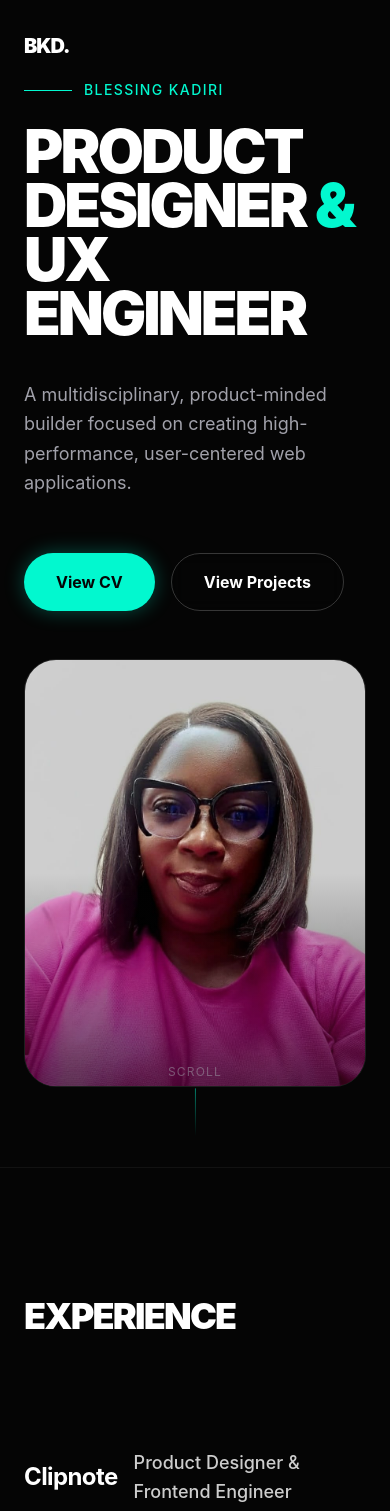
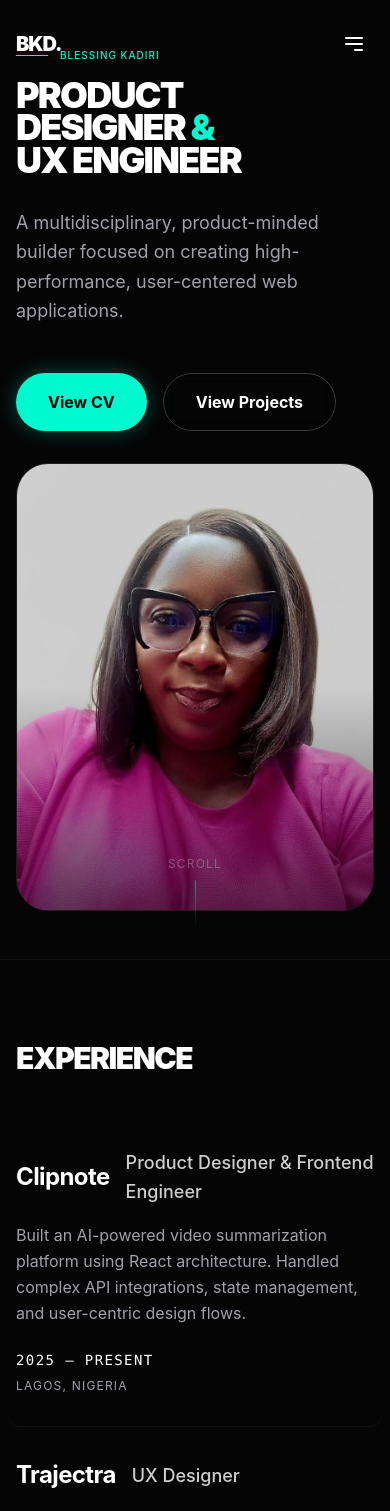
Before and after one commit to Blessingdevdesign25/Portfolio, a React (Vite) app: page / in a window 390 px wide. Shown: the top 1511 px of the page. Built offline with nearby package versions, Linux system fonts and the light colour scheme.

Commit message:
feat: implement portfolio landing page with Hero, WorkExperience, and Contact sections

```diff
--- a/index.html
+++ b/index.html
@@ -1,10 +1,30 @@
-
 <!DOCTYPE html>
 <html lang="en">
   <head>
     <meta charset="UTF-8" />
     <meta name="viewport" content="width=device-width, initial-scale=1.0" />
-      <title>Portfolio creation</title>
+    <title>Blessing Kadiri | Product Designer & UX Engineer</title>
+
+    <!-- Primary Meta Tags -->
+    <meta name="title" content="Blessing Kadiri | Product Designer & UX Engineer" />
+    <meta name="description" content="Product-minded builder focused on creating high-performance, user-centered web applications. Specialist in Product Design and UX Engineering." />
+
+    <!-- Open Graph / Facebook -->
+    <meta property="og:type" content="website" />
+    <meta property="og:url" content="https://Blessingdevdesign25.github.io/Portfolio/" />
+    <meta property="og:title" content="Blessing Kadiri | Product Designer & UX Engineer" />
+    <meta property="og:description" content="Product-minded builder focused on creating high-performance, user-centered web applications." />
+    <meta property="og:image" content="/icons/og-image.png" />
+
+    <!-- Twitter -->
+    <meta property="twitter:card" content="summary_large_image" />
+    <meta property="twitter:url" content="https://Blessingdevdesign25.github.io/Portfolio/" />
+    <meta property="twitter:title" content="Blessing Kadiri | Product Designer & UX Engineer" />
+    <meta property="twitter:description" content="Product-minded builder focused on creating high-performance, user-centered web applications." />
+    <meta property="twitter:image" content="/icons/og-image.png" />
+
+    <!-- Favicon -->
+    <link rel="icon" type="image/svg+xml" href="/vite.svg" />
   </head>
 
   <body>
--- a/src/app/components/Contact.tsx
+++ b/src/app/components/Contact.tsx
@@ -5,7 +5,7 @@ export default function Contact() {
   const email = "blessingkadiri21@gmail.com";
 
   return (
-    <section id="contact" className="relative px-6 md:px-20 pt-32 pb-10 bg-background overflow-hidden">
+    <section id="contact" className="relative px-4 sm:px-6 md:px-20 pt-20 sm:pt-32 pb-10 bg-background overflow-hidden">
       {/* Background Glow */}
       <div className="absolute bottom-0 left-1/2 -translate-x-1/2 w-full h-[300px] bg-primary/20 blur-[150px] -z-10" />
 
@@ -14,24 +14,24 @@ export default function Contact() {
           initial={{ opacity: 0, y: 20 }}
           whileInView={{ opacity: 1, y: 0 }}
           viewport={{ once: true }}
-          className="flex flex-col items-center text-center gap-8 mb-40"
+          className="flex flex-col items-center text-center gap-6 sm:gap-8 mb-20 sm:mb-40"
         >
-          <h2 className="text-5xl md:text-8xl font-black uppercase tracking-tighter leading-tight">
+          <h2 className="text-4xl sm:text-5xl md:text-8xl font-black uppercase tracking-tighter leading-tight">
             Let’s build <br /> something great.
           </h2>
 
-          <p className="max-w-xl text-lg text-muted-foreground">
+          <p className="max-w-xl text-base sm:text-lg text-muted-foreground px-4">
             I’m always open to discussing product design and UX engineering work.
           </p>
 
           <a
             href={`mailto:${email}`}
-            className="group relative mt-12"
+            className="group relative mt-8 sm:mt-12"
           >
-            <span className="text-3xl md:text-5xl font-bold underline decoration-primary/50 underline-offset-8 group-hover:decoration-primary transition-all">
+            <span className="text-2xl sm:text-3xl md:text-5xl font-bold underline decoration-primary/50 underline-offset-8 group-hover:decoration-primary transition-all break-all sm:break-normal">
               {email}
             </span>
-            <div className="absolute -right-12 top-0 md:top-2 translate-x-4 opacity-0 group-hover:opacity-100 group-hover:translate-x-0 transition-all">
+            <div className="absolute -right-12 top-0 md:top-2 translate-x-4 opacity-0 group-hover:opacity-100 group-hover:translate-x-0 transition-all hidden sm:block">
               <svg className="w-10 h-10 text-primary" fill="none" viewBox="0 0 24 24" stroke="currentColor">
                 <path strokeLinecap="round" strokeLinejoin="round" strokeWidth={2} d="M14 5l7 7m0 0l-7 7m7-7H3" />
               </svg>
@@ -40,20 +40,20 @@ export default function Contact() {
         </motion.div>
 
         {/* Massive Name Footer Logo */}
-        <div className="w-full select-none pointer-events-none mt-20 flex justify-center">
-          <h2 className="text-[12vw] md:text-[18vw] font-black uppercase leading-none tracking-tighter opacity-[0.03] whitespace-nowrap text-center">
+        <div className="w-full select-none pointer-events-none mt-10 sm:mt-20 flex justify-center">
+          <h2 className="text-[18vw] sm:text-[15vw] md:text-[18vw] font-black uppercase leading-none tracking-tighter opacity-[0.03] whitespace-nowrap text-center">
             BLESSING
           </h2>
         </div>
 
         {/* Final Footer Links */}
-        <div className="w-full flex flex-col md:flex-row justify-between items-center gap-8 py-10 border-t border-white/5 text-sm font-medium text-muted-foreground">
-          <div className="flex gap-8">
+        <div className="w-full flex flex-col md:flex-row justify-between items-center gap-6 py-10 border-t border-white/5 text-xs sm:text-sm font-medium text-muted-foreground">
+          <div className="flex flex-wrap justify-center gap-4 sm:gap-8">
             <a href="https://github.com/Blessingdevdesign25/" target="_blank" rel="noreferrer" className="hover:text-white transition-colors">GitHub</a>
             <a href="https://www.linkedin.com/in/blessing-o-kadiri" target="_blank" rel="noreferrer" className="hover:text-white transition-colors">LinkedIn</a>
             <a href="https://www.behance.net/blessingokadiri" target="_blank" rel="noreferrer" className="hover:text-white transition-colors">Behance</a>
           </div>
-          <p>© 2026 Built by Blessing Kadiri</p>
+          <p className="text-center sm:text-left">© 2026 Built by Blessing Kadiri</p>
         </div>
       </div>
     </section>
--- a/src/app/components/Hero.tsx
+++ b/src/app/components/Hero.tsx
@@ -5,24 +5,24 @@ import cvFile from "../../assets/Blessing_Amos-Aleonomoh_Resume.pdf";
 
 export default function Hero() {
   return (
-    <section className="relative min-h-screen flex flex-col justify-center px-6 md:px-20 py-20 overflow-hidden">
+    <section className="relative min-h-screen flex flex-col justify-center px-4 sm:px-6 md:px-20 py-12 sm:py-20 overflow-hidden">
       {/* Background Decorative Elements */}
       <div className="absolute top-0 right-0 w-[500px] h-[500px] bg-primary/10 rounded-full blur-[120px] -z-10 translate-x-1/2 -translate-y-1/2" />
       <div className="absolute bottom-0 left-0 w-[300px] h-[300px] bg-blue-500/10 rounded-full blur-[100px] -z-10 -translate-x-1/2 translate-y-1/2" />
 
-      <div className="max-w-[1280px] mx-auto w-full grid grid-cols-1 lg:grid-cols-[1fr_400px] gap-12 items-center">
+      <div className="max-w-[1280px] mx-auto w-full grid grid-cols-1 lg:grid-cols-[1fr_400px] gap-8 sm:gap-12 items-center">
         <motion.div
           initial={{ opacity: 0, y: 20 }}
           animate={{ opacity: 1, y: 0 }}
           transition={{ duration: 0.8 }}
-          className="flex flex-col gap-6"
+          className="flex flex-col gap-4 sm:gap-6"
         >
           <div className="flex items-center gap-3">
-            <span className="w-12 h-[1px] bg-primary"></span>
-            <span className="text-primary font-medium tracking-widest uppercase text-sm">Blessing Kadiri</span>
+            <span className="w-8 sm:w-12 h-[1px] bg-primary"></span>
+            <span className="text-primary font-medium tracking-widest uppercase text-[10px] sm:text-sm">Blessing Kadiri</span>
           </div>
 
-          <h1 className="text-6xl md:text-8xl font-black uppercase leading-[0.9] tracking-tighter">
+          <h1 className="text-4xl sm:text-6xl md:text-8xl font-black uppercase leading-[0.9] tracking-tighter">
             Product <br />
             Designer <span className="text-primary">&</span> <br />
             UX Engineer
--- a/src/app/components/WorkExperience.tsx
+++ b/src/app/components/WorkExperience.tsx
@@ -24,10 +24,10 @@ const experiences = [
 
 export default function WorkExperience() {
   return (
-    <section className="px-6 md:px-20 py-32 bg-background border-t border-white/5">
+    <section className="px-4 sm:px-6 md:px-20 py-20 sm:py-32 bg-background border-t border-white/5">
       <div className="max-w-[1280px] mx-auto">
-        <div className="flex flex-col gap-4 mb-16">
-          <h2 className="text-4xl md:text-5xl font-black uppercase tracking-tighter">
+        <div className="flex flex-col gap-4 mb-10 sm:mb-16">
+          <h2 className="text-3xl sm:text-4xl md:text-5xl font-black uppercase tracking-tighter">
             Experience
           </h2>
         </div>
@@ -40,7 +40,7 @@ export default function WorkExperience() {
               whileInView={{ opacity: 1, y: 0 }}
               viewport={{ once: true }}
               transition={{ delay: index * 0.1 }}
-              className="group py-12 border-b border-white/5 grid grid-cols-1 md:grid-cols-[2fr_1fr] gap-8 items-start hover:bg-white/[0.02] transition-colors rounded-lg px-4 -mx-4 cursor-default"
+              className="group py-8 sm:py-12 border-b border-white/5 grid grid-cols-1 md:grid-cols-[2fr_1fr] gap-6 sm:gap-8 items-start hover:bg-white/[0.02] transition-colors rounded-lg px-2 sm:px-4 -mx-2 sm:-mx-4 cursor-default"
             >
               <div className="flex flex-col gap-4">
                 <div className="flex items-center gap-4">
--- a/src/app/components/ui/Navbar.tsx
+++ b/src/app/components/ui/Navbar.tsx
@@ -3,6 +3,7 @@ import { motion, AnimatePresence } from "framer-motion";
 
 export default function Navbar() {
   const [scrolled, setScrolled] = useState(false);
+  const [mobileMenuOpen, setMobileMenuOpen] = useState(false);
 
   useEffect(() => {
     const handleScroll = () => {
@@ -21,14 +22,15 @@ export default function Navbar() {
   return (
     <nav
       className={`fixed top-0 left-0 w-full z-50 transition-all duration-300 ${
-        scrolled ? "py-4 bg-background/80 backdrop-blur-xl border-b border-white/5" : "py-8 bg-transparent"
+        scrolled ? "py-4 bg-background/80 backdrop-blur-xl border-b border-white/5" : "py-6 sm:py-8 bg-transparent"
       }`}
     >
-      <div className="max-w-[1280px] mx-auto px-6 md:px-20 flex items-center justify-between">
+      <div className="max-w-[1280px] mx-auto px-4 sm:px-6 md:px-20 flex items-center justify-between">
         <a href="#" className="text-xl font-black tracking-tighter hover:text-primary transition-colors">
           BKD.
         </a>
 
+        {/* Desktop Links */}
         <div className="hidden md:flex items-center gap-10">
           {navLinks.map((link) => (
             <a
@@ -50,8 +52,53 @@ export default function Navbar() {
           </a>
         </div>
 
-        {/* Mobile menu button could go here if needed, but keeping it minimalist for now */}
+        {/* Mobile Menu Toggle */}
+        <button
+          className="md:hidden text-white p-2"
+          onClick={() => setMobileMenuOpen(!mobileMenuOpen)}
+          aria-label="Toggle Menu"
+        >
+          <svg className="w-6 h-6" fill="none" viewBox="0 0 24 24" stroke="currentColor">
+            {mobileMenuOpen ? (
+              <path strokeLinecap="round" strokeLinejoin="round" strokeWidth={2} d="M6 18L18 6M6 6l12 12" />
+            ) : (
+              <path strokeLinecap="round" strokeLinejoin="round" strokeWidth={2} d="M4 6h16M4 12h16m-7 6h7" />
+            )}
+          </svg>
+        </button>
       </div>
+
+      {/* Mobile Menu Overlay */}
+      <AnimatePresence>
+        {mobileMenuOpen && (
+          <motion.div
+            initial={{ opacity: 0, y: -20 }}
+            animate={{ opacity: 1, y: 0 }}
+            exit={{ opacity: 0, y: -20 }}
+            className="absolute top-full left-0 w-full bg-background border-b border-white/5 p-6 flex flex-col gap-6 md:hidden backdrop-blur-xl"
+          >
+            {navLinks.map((link) => (
+              <a
+                key={link.name}
+                href={link.href}
+                onClick={() => setMobileMenuOpen(false)}
+                className="text-lg font-bold uppercase tracking-widest text-muted-foreground hover:text-white transition-colors"
+              >
+                {link.name}
+              </a>
+            ))}
+            <a
+              href={import.meta.env.BASE_URL + "src/assets/Blessing_Amos-Aleonomoh_Resume.pdf"}
+              target="_blank"
+              rel="noreferrer"
+              onClick={() => setMobileMenuOpen(false)}
+              className="bg-primary text-primary-foreground px-6 py-4 rounded-full text-center font-bold"
+            >
+              View CV
+            </a>
+          </motion.div>
+        )}
+      </AnimatePresence>
     </nav>
   );
 }
```
Lines whose indentation alone changed are shown as unchanged.
